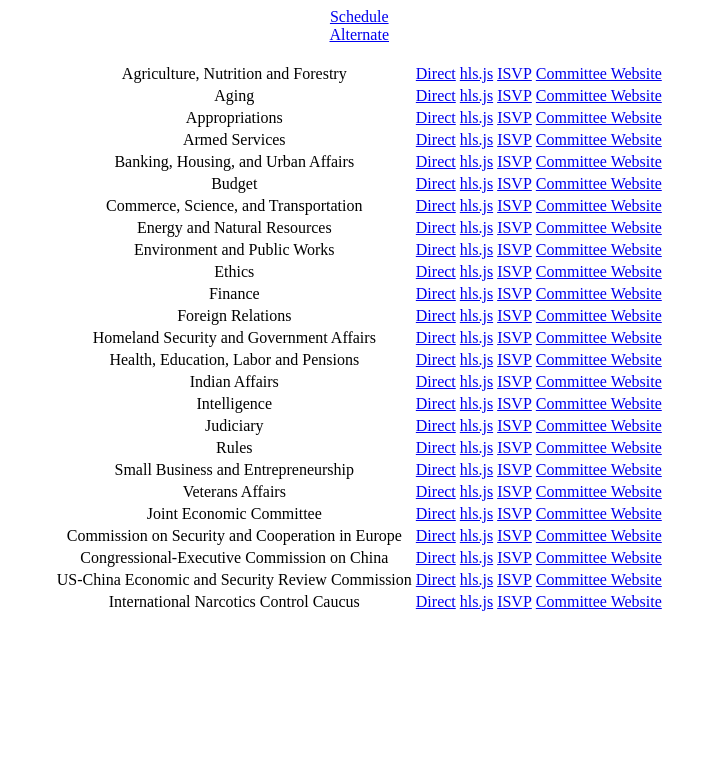
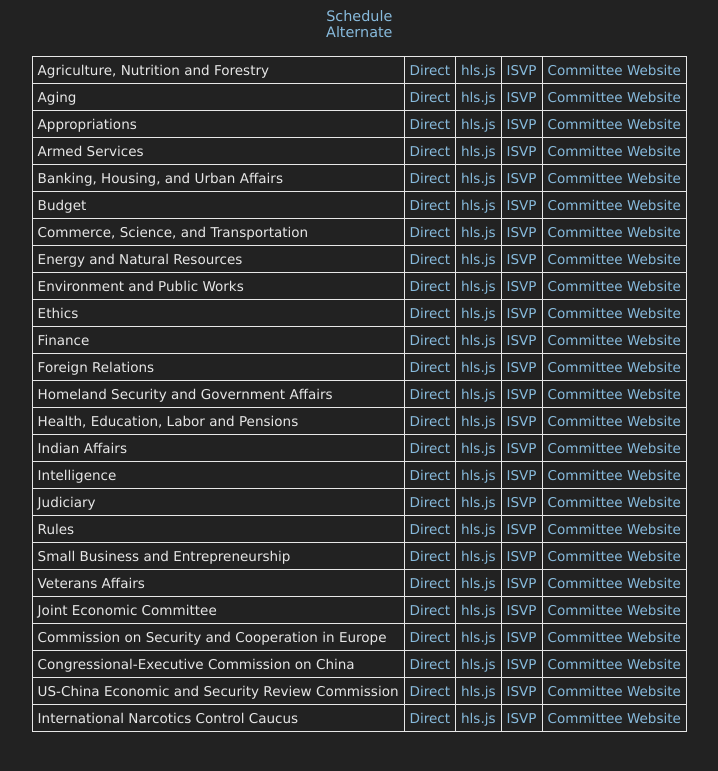
Before and after one commit to danburd/danburd.github.io, a Jekyll site: the page senate.html, which Jekyll copies as it is, in a window 1280 px wide. Shown: the top 771 px of the page, without its empty margins (276-994 px from the left). Built offline with Jekyll 4.4.1, drawn with Linux system fonts in a browser that asks for light colours.

Commit message:
Update senate.html

```diff
--- a/senate.html
+++ b/senate.html
@@ -2,8 +2,8 @@
 <html>
 <head>
   <title>Senate Hearings</title>
-  <link rel="stylesheet" type="text/css" href="https://danburd.github.io/default.css">
-  <link rel="shortcut icon" href="https://danburd.github.io/videofavicon.ico" type="image/x-icon">
+  <link rel="stylesheet" type="text/css" href="https://danburd.github.io/css/default.css">
+  <link rel="shortcut icon" href="https://danburd.github.io/ico/favicon.png" type="image/x-icon">
   <style>
     table, th, td {
       margin: 0 auto;
```
